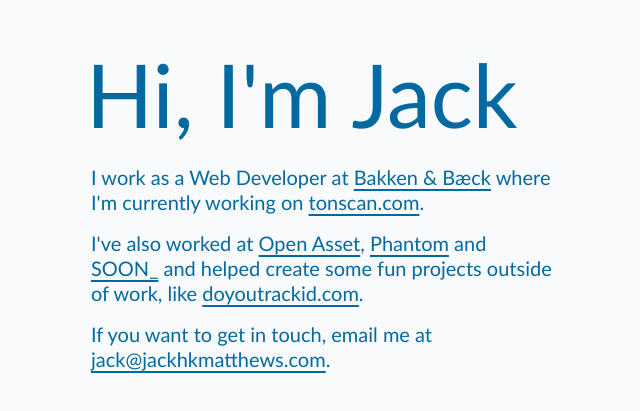
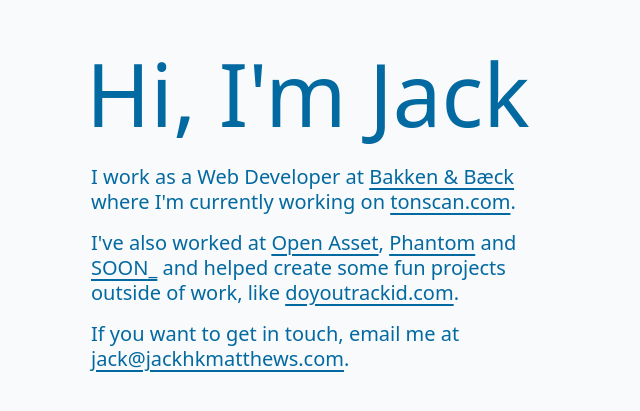
Before and after one commit to jackhkmatthews/personal-website, a Next.js app: page / in a window 1280 px wide. Shown: the part 121-532 px from the top of the page, without its empty margins (37-677 px from the left). Built offline with nearby package versions, Linux system fonts and the light colour scheme.

Commit message:
fix(font): revert to default families

```diff
--- a/tailwind.config.ts
+++ b/tailwind.config.ts
@@ -1,5 +1,4 @@
 import type { Config } from "tailwindcss";
-const defaultTheme = require("tailwindcss/defaultTheme");
 
 const config: Config = {
   content: [
@@ -7,12 +6,6 @@
     "./components/**/*.{js,ts,jsx,tsx,mdx}",
     "./app/**/*.{js,ts,jsx,tsx,mdx}",
   ],
-  theme: {
-    fontFamily: {
-      ...defaultTheme.fontFamily,
-      sans: ['"Trebuchet MS"', ...defaultTheme.fontFamily.sans],
-    },
-  },
   plugins: [require("@tailwindcss/container-queries")],
 };
 export default config;
```
